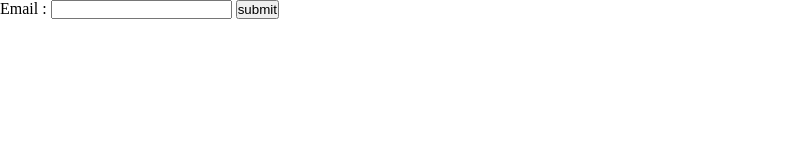
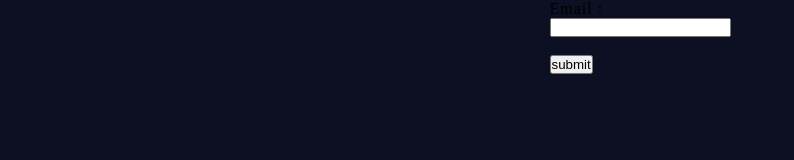
Before and after one commit to abdulqayoom77/web-clone-project-HTML-CSS-JS, a plain HTML site: page JS_Events/index.html in a window 1280 px wide. Shown: the whole page, without its empty margins (0-794 px from the left). Drawn offline with Linux system fonts and the light colour scheme.

Commit message:
9/8/2023

```diff
--- a/JS_Events/index.html
+++ b/JS_Events/index.html
@@ -9,9 +9,9 @@
 <body>
     <div>
         <form onSubmit="checkEmail('email')">
-            <label for="Email">Email :</label>
-            <input type="text" id="email">
-            <input type="submit" value="submit">
+            <label for="Email" class="form">Email :</label><br>
+            <input type="text" id="email" ><br><br>
+            <input type="submit" value="submit" id="button" >
         </form>
     </div>
     <script src="app.js"></script>
--- a/JS_Events/style.css
+++ b/JS_Events/style.css
@@ -1,4 +1,41 @@
-* {
+*{
+    margin: 0;
     padding: 0;
-    margin: 0;
+    box-sizing: border-box;
+  }
+  body{
+      width: 100%;
+      height: 100%;
+      display: flex;
+      justify-content: center;
+      align-content: center;
+      letter-spacing: 1px;
+      background-color: #0c1022;
+  }
+/*
+div::before {
+    position: absolute;
+    width: 100%;
+    height: 100%;
+    content: '';
+    background-image: conic-gradient(transparent, transparent, transparent, #ee00ff, #24005f, #ff9100);
+    animation: rotate_border 10s linear infinite;
 }
+div::after{
+
+    position: absolute;
+    width: 100%;
+    height: 100%;
+    content: '';
+    background-image: conic-gradient(transparent, transparent, transparent, #00ccff, green,#ff0000);
+    animation: rotate_border 10s linear infinite;
+    animation-delay: 5s;
+}
+@keyframes rotate_border{
+    100%{
+        transform: rotate(30deg);
+    }
+    100%{
+        transform: rotate(30deg);
+    }
+} */
```
